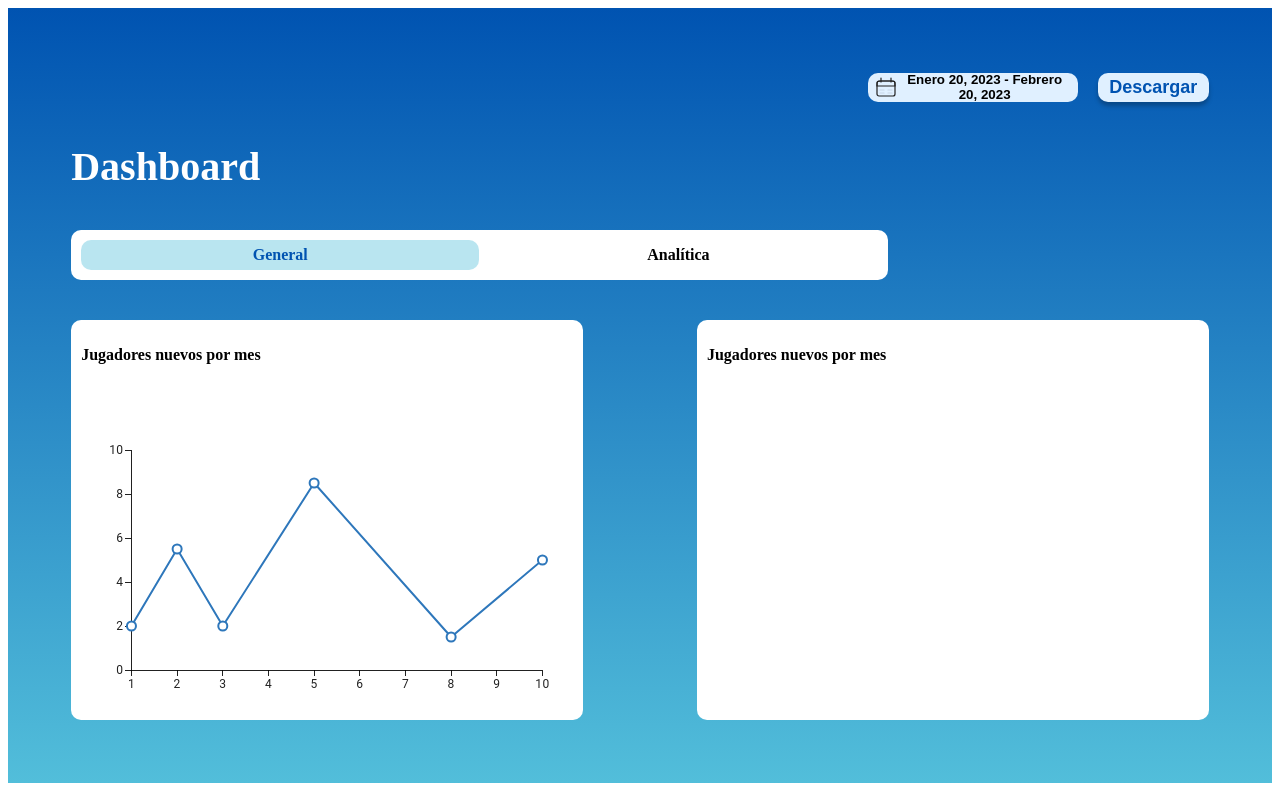
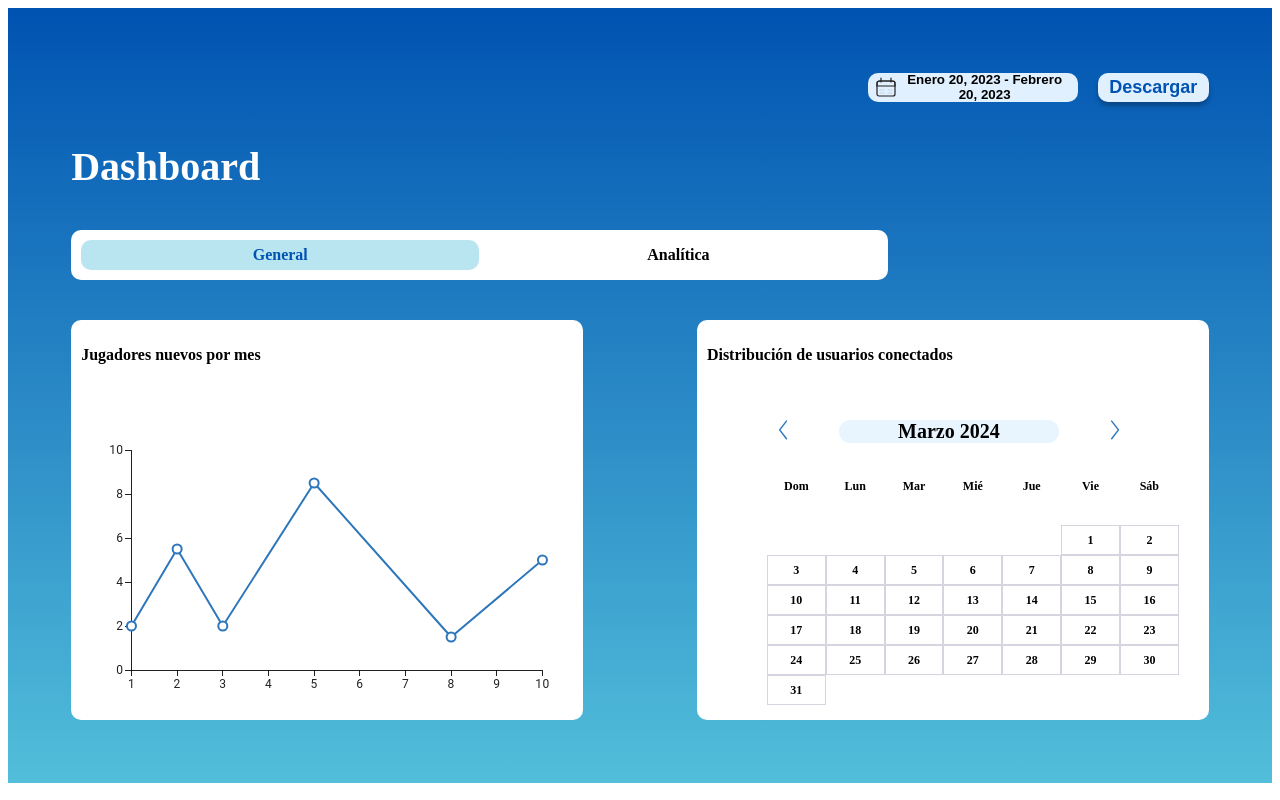
Before and after one commit to iker-landeros/DeliveryDash, a React (Vite) app in the folder 2-FrontEnd/vite-project/: page /Dashboard/analitica in a window 1280 px wide. Built offline with nearby package versions, Linux system fonts and the light colour scheme; a web font is replaced by a local one.

Commit message:
calendario map
Se agrego un heatmap de calendario

```diff
--- a/2-FrontEnd/vite-project/src/Components/Analitica.jsx
+++ b/2-FrontEnd/vite-project/src/Components/Analitica.jsx
@@ -1,5 +1,6 @@
 import "../Styles/Analitica.css"
 import { LineChart } from '@mui/x-charts/LineChart';
+import Calendario from "./Calendario";
 const  General =() => {
 
   return (
@@ -18,7 +19,8 @@ const  General =() => {
           </div>
           <div className='div-graficaana'>
               <div className='div-grafica-tituloa'>
-                <p>Jugadores nuevos por mes</p>
+                <p>Distribución de usuarios conectados</p>
+                <Calendario/>
               </div>
           </div>
       </div>
--- /dev/null
+++ b/2-FrontEnd/vite-project/src/Components/Calendario.jsx
@@ -0,0 +1,133 @@
+import React, { useState  } from 'react';
+import "../Styles/Calendario.css"
+import antes from "../assets/antes.svg"
+import despues from "../assets/despues.svg"
+const  Calendario =() => {
+    const [usuarios, setUsuarios] = useState([
+        {
+          id: 1,
+          date: new Date("2024-04-02T06:00:00.000Z"),
+          total: 100
+        },
+        {
+          id: 2,
+          date: new Date("2024-04-03T06:00:00.000Z"),
+          total: 20
+        },
+        {
+            id: 2,
+            date: new Date("2024-04-25T06:00:00.000Z"),
+            total: 20
+          }
+      ]);
+
+  const [selectedDate, setSelectedDate] = useState(null);
+
+
+  const [date, setDate] = useState(new Date());
+
+
+  const months = [
+    "Enero", "Febrero", "Marzo",
+    "Abril", "Mayo", "Junio",
+    "Julio", "Agosto", "Septiembre",
+    "Octubre", "Noviembre", "Diciembre"
+  ];
+  const prevMonth = () => {
+    const currDate = new Date();
+    currDate.setMonth(date.getMonth() - 1);
+    setDate(currDate);
+  }
+
+  const nextMonth = () => {
+    const currDate = new Date(date);
+    currDate.setMonth(date.getMonth() + 1);
+    setDate(currDate);
+  }
+
+  const weekDays = [
+    "Dom", "Lun", "Mar", "Mié", "Jue", "Vie", "Sáb"
+  ];
+
+  const handleDateClick = (day) => {
+    setDate(day);
+  };
+
+  const isDateSelected = (day) => {
+    return selectedDate && selectedDate.getTime() === day.getTime();
+  };
+
+  const renderDay = (day) => {
+
+    const classNames = ['day-calendar'];
+
+    if (isDateSelected(day)) {
+      classNames.push('selected-day');
+    }
+
+    if(usuarios.some(usuario => usuario.date.getTime() === day.getTime())) {
+        classNames.push('has-cita');
+      }
+
+    return (
+      <li key={day} className={classNames.join(' ')} onClick={() => handleDateClick(day)}>
+        <div width={"100%"} height={"100%"} spacing={"-25px"}>
+        {usuarios.some(usuario => usuario.date.getTime() === day.getTime()) ? (
+    <div>
+        <div className="relevance-circle">
+            <p className='tooltipText'>{usuarios.find(usuario => usuario.date.getTime() === day.getTime()).total}</p>
+        </div>
+    </div>
+        ) : (
+        <p>{day.getDate()}</p>
+        )}
+        </div>
+      </li>
+    );
+  };
+
+  const renderCalendar = () => {
+    const totalDays = new Date(date.getFullYear(), date.getMonth() + 1, 0).getDate();
+    const monthStartsOn = new Date(date.getFullYear(), date.getMonth(), 1).getDay();
+
+    const days = [];
+
+    // Clear the array at the beginning
+    for (let i = monthStartsOn; i > 0; i--) {
+        days.push(
+          <li key={i}></li>
+        );
+      }
+
+    for (let i = 1; i <= totalDays; i++) {
+      const currentDay = new Date(date.getFullYear(), date.getMonth(), i);
+      days.push(renderDay(currentDay));
+    }
+
+    return (
+      <div>
+        <div className='container-fechas'>
+            <button className='boton-prepo' onClick={prevMonth}><img className='antes-depues' src={antes}></img></button>
+                <p className='texto-calendario'>{months[date.getMonth()]} {date.getFullYear()}</p>
+            <button className='boton-prepo' onClick={nextMonth}><img className='antes-depues' src={despues}></img></button>
+        </div>
+        <ul>
+          {weekDays.map(day => (
+            <li className='negritas' key={day}>{day}</li>
+          ))}
+        </ul>
+        <ul className="days">
+          {days}
+        </ul>
+      </div>
+    );
+  };
+
+  return (
+    <div className="calendar">
+      {renderCalendar()}
+    </div>
+  );
+}
+
+export default Calendario;
--- a/2-FrontEnd/vite-project/src/Styles/App.css
+++ b/2-FrontEnd/vite-project/src/Styles/App.css
@@ -8,3 +8,7 @@
   font-family: crossten;
   src: url('../public/crossten_extralight.ttf');
 }
+@font-face {
+  font-family: crossten2;
+  src: url('../public/Crossten-ExtraBold.ttf');
+}
--- /dev/null
+++ b/2-FrontEnd/vite-project/src/Styles/Calendario.css
@@ -0,0 +1,99 @@
+.calendar{
+    padding: 20px;
+}
+.calendar ul{
+    display: flex;
+    flex-wrap: wrap;
+    list-style: none;
+    text-align: center;
+}
+.calendar li{
+    width: calc(100% / 7);
+    height: 30px;
+    font-size: 12px;
+    margin: 0;
+    padding: 0;
+    box-sizing: border-box;
+}
+.day-calendar{
+    background-color: white;
+    border: #D5D4DF 1px solid;
+    display: flex;
+    align-items: center;
+    justify-content: center;
+}
+.selected-day {
+    background-color: #4177B6; /* Cambia este color según tus preferencias */
+    color: white; /* Cambia este color según tus preferencias */
+    display: flex;
+    align-items: center;
+    justify-content: center;
+    cursor: pointer;
+}
+.antes-depues{
+    width: 100px;
+    height: 20px;
+}
+.texto-calendario{
+    font-weight: bold;
+    background-color: #E8F5FF;
+    border-radius: 20px;
+    width: 220px;
+    text-align: center;
+    font-size: 20px;
+}
+.has-cita .cita-distintivo {
+    background-color: #4177B6;
+}
+.agendar-cita-distintivo{
+    color: white;
+}
+.boton-prepo{
+    background-color: white;
+    border: none;
+    cursor: pointer;
+}
+.container-fechas{
+    display: flex;
+    width: 100%;
+}
+.negritas{
+    font-weight: 900;
+}
+.relevance-circle{
+    width: 20px ;
+    height: 20px;
+    border-radius: 50%;
+    background-color: #81C3EA;
+    align-items: center;
+    display: flex;
+    justify-content: center;
+    cursor: pointer;
+    position: relative;
+}
+.tooltipText{
+    position: absolute;
+    left: 50%;
+    top: 0;
+    transform: translateX(-50%);
+    background-color: #81C3EA;
+    color: black;
+    white-space: nowrap;
+    width: 40px;
+    border-radius: 7px;
+    display: none; /* Cambiado de visibility: hidden */
+    font-size: 15px;
+}
+.tooltipText::before{
+    content: "";
+    position: absolute;
+    left: 50%;
+    top: 100%;
+    transform: translateX(-50%);
+    border: 7px solid;
+    border-color: #81C3EA #0000 #0000 #0000;
+}
+.relevance-circle:hover .tooltipText {
+    display: block; /* Cambiado de visibility: visible */
+    top: -180%;
+}
```
Also changed, not shown: 2-FrontEnd/vite-project/src/assets/antes.svg (added), 2-FrontEnd/vite-project/src/assets/despues.svg (added).
